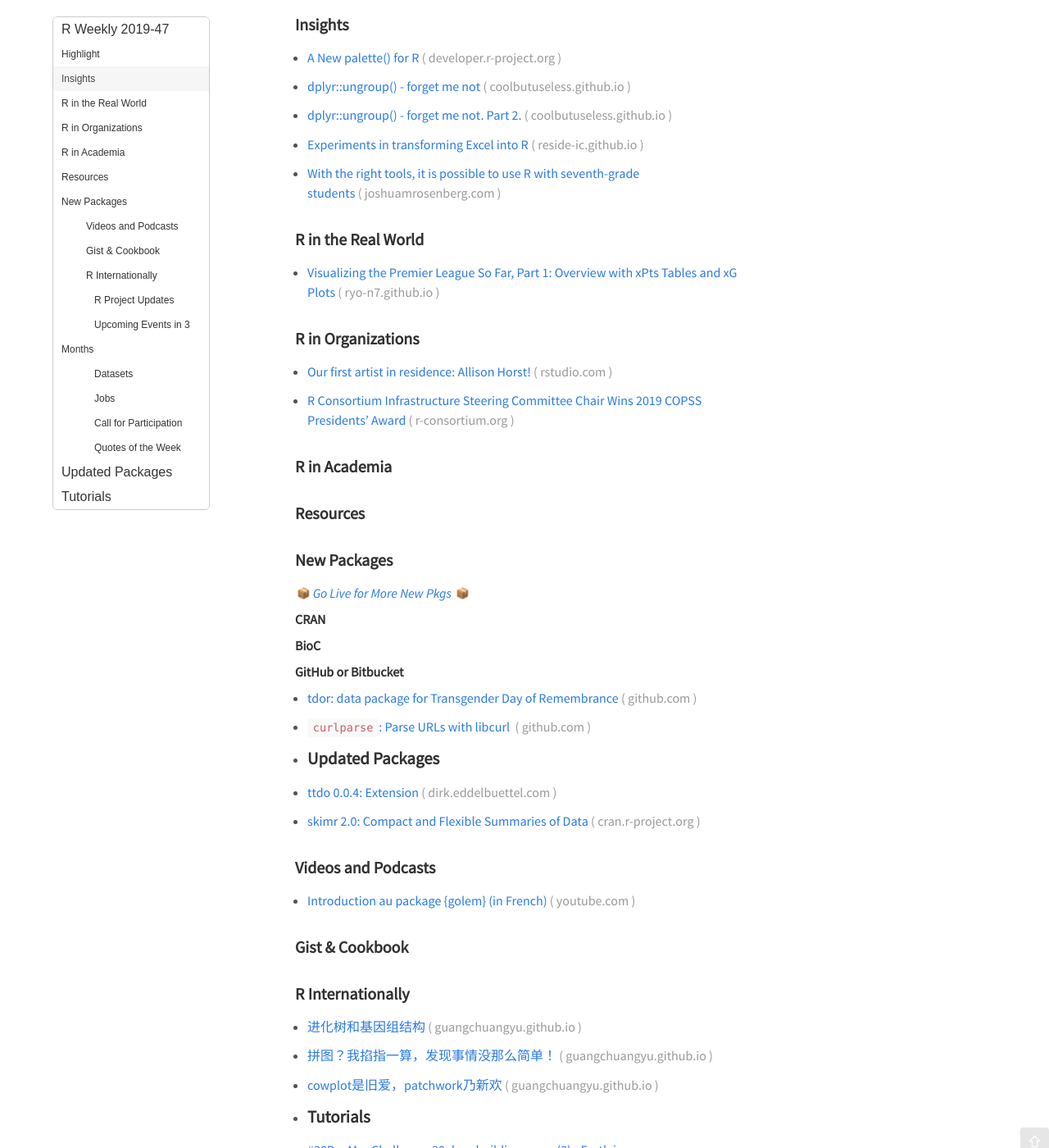
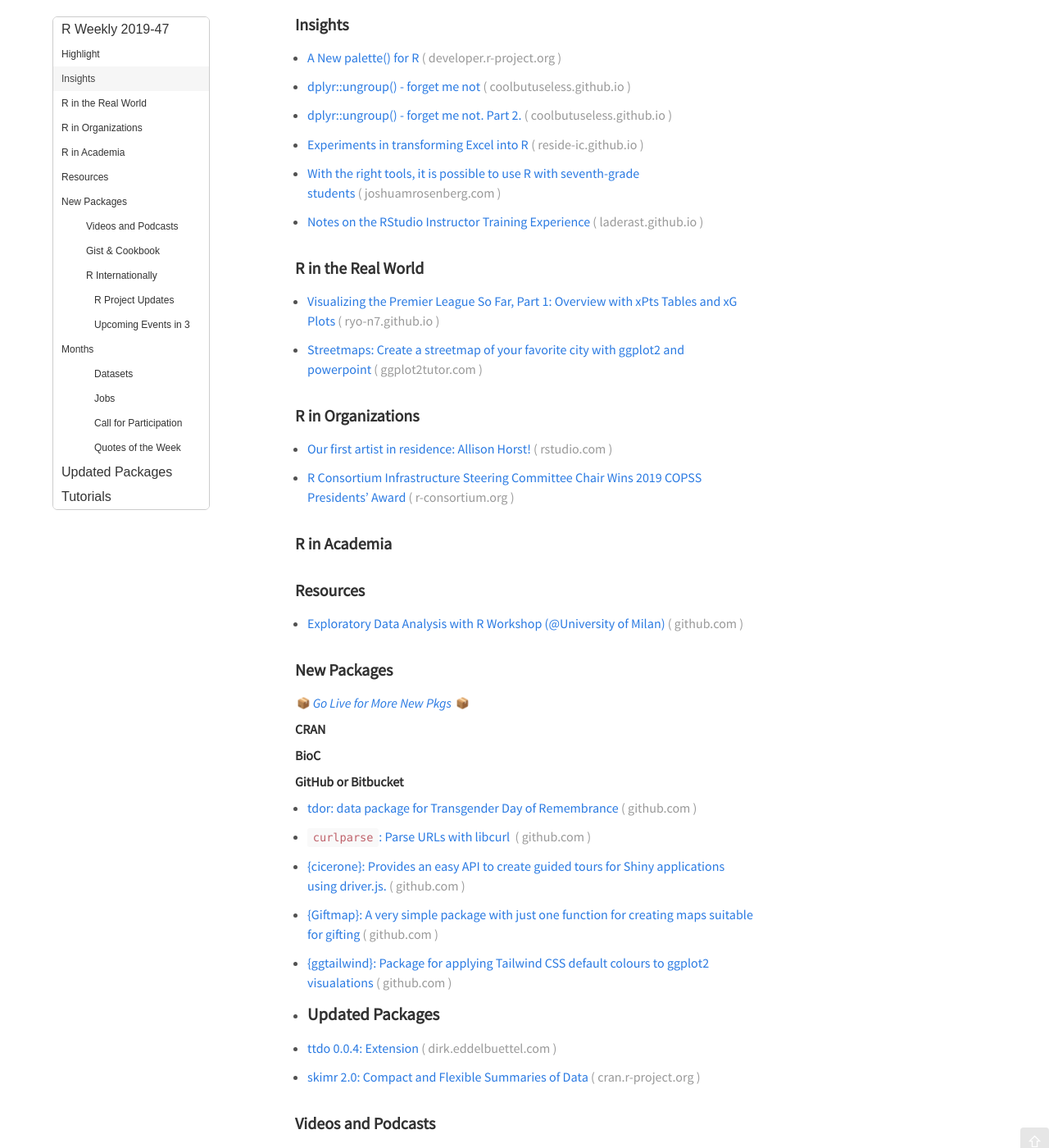
Before and after one commit to rweekly/rweekly.org, a Jekyll site: the page built from draft.md, in a window 1280 px wide and 1400 px high, scrolled down 236 px. Shown: the whole window at 82% size. Built offline with Jekyll 4.4.1, drawn with Linux system fonts in a browser that asks for light colours; emoji names are drawn with the system emoji font; comment, search, counter and statistics services are not loaded; some of the changed text lies outside the part shown.

Commit message:
add 7 items

```diff
--- a/draft.md
+++ b/draft.md
@@ -23,10 +23,14 @@ Release Date: 2019-11-25
 
 + [With the right tools, it is possible to use R with seventh-grade students](https://joshuamrosenberg.com/post/2019/11/13/using-r-with-7th-grade-science-students/)
 
++ [Notes on the RStudio Instructor Training Experience](https://laderast.github.io/2019/11/15/my-experience-with-rstudio-instructor-training/)
+
 
 ### R in the Real World
 
 + [Visualizing the Premier League So Far, Part 1: Overview with xPts Tables and xG Plots](https://ryo-n7.github.io/2019-11-21-visualize-EPL-part-1/)
+
++ [Streetmaps: Create a streetmap of your favorite city with ggplot2 and powerpoint](https://ggplot2tutor.com/streetmaps/streetmaps/)
 
 ###  R in Organizations
 
@@ -39,7 +43,7 @@ Release Date: 2019-11-25
 
 ###  Resources
 
-
++ [Exploratory Data Analysis with R Workshop (@University of Milan)](https://github.com/othomantegazza/eda-class)
 
 ###  New Packages
 
@@ -58,6 +62,12 @@ Release Date: 2019-11-25
 + [tdor: data package for Transgender Day of Remembrance](https://github.com/CaRdiffR/tdor)
 
 + [`curlparse`: Parse URLs with libcurl ](https://github.com/hrbrmstr/curlparse)
+
++ [{cicerone}: Provides an easy API to create guided tours for Shiny applications using driver.js.](https://github.com/JohnCoene/cicerone)
+
++ [{Giftmap}: A very simple package with just one function for creating maps suitable for gifting](https://github.com/lina2497/Giftmap)
+
++ [{ggtailwind}: Package for applying Tailwind CSS default colours to ggplot2 visualations](https://github.com/willcanniford/ggtailwind)
 
 + # Updated Packages
 
@@ -94,6 +104,9 @@ Release Date: 2019-11-25
 + [step_shadow_missing - implementing a custom {recipes} step to account for missing data patterns](https://konradsemsch.netlify.com/2019/11/step-shadow-missing-implementing-a-custom-recipes-step-to-account-for-missing-data-patterns/)
 
 + [Usotting GAMM results with ggplot2](https://drmowinckels.io/blog/plotting-gamm-results-with-ggplot2/)
+
++ [Racing Bar Charts and Some data.table Munging](http://www.robert-hickman.eu/post/racing_bar_charts/)
+
 <!--<div class="post-more-begin></div><div class="post-more-end"></div>-->
 
 ###  R Project Updates
```
